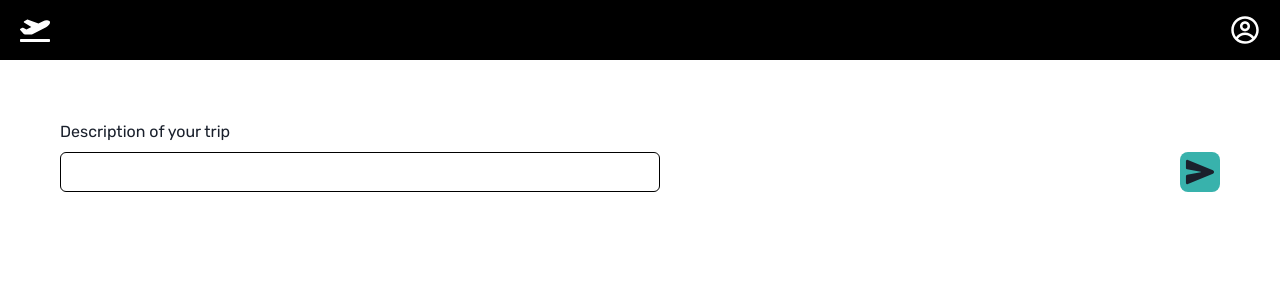
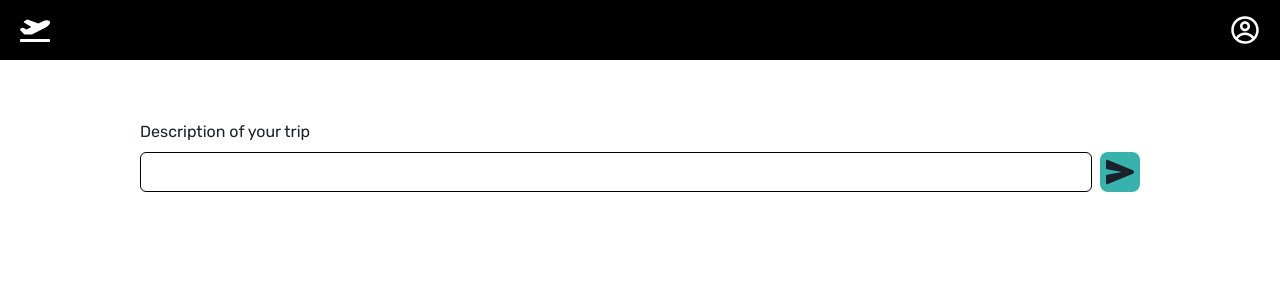
Before and after one commit to XSKW11111/AITrip_webapp, a Next.js app: page /trip in a window 1280 px wide. Shown: the top 300 px of the page. Built offline with nearby package versions, Linux system fonts and the light colour scheme; what next would draw is missing.

Commit message:
feat(aitrip): adjust style

```diff
--- a/src/app/trip/page.tsx
+++ b/src/app/trip/page.tsx
@@ -42,15 +42,15 @@ const TripPage = (): React.ReactElement => {
       <VStack
         w="100%"
         borderRadius="8px"
-        padding="20px"
+        paddingY="20px"
+        paddingX="100px"
         borderColor="gray.200"
         align="stretch"
       >
         <Text>Description of your trip</Text>
 
-        <HStack w="100%" justifyContent="space-between">
+        <HStack w="100%">
           <Input
-            maxWidth={600}
             value={inputContent}
             onChange={handleInputChange}
             borderColor="black"
```
